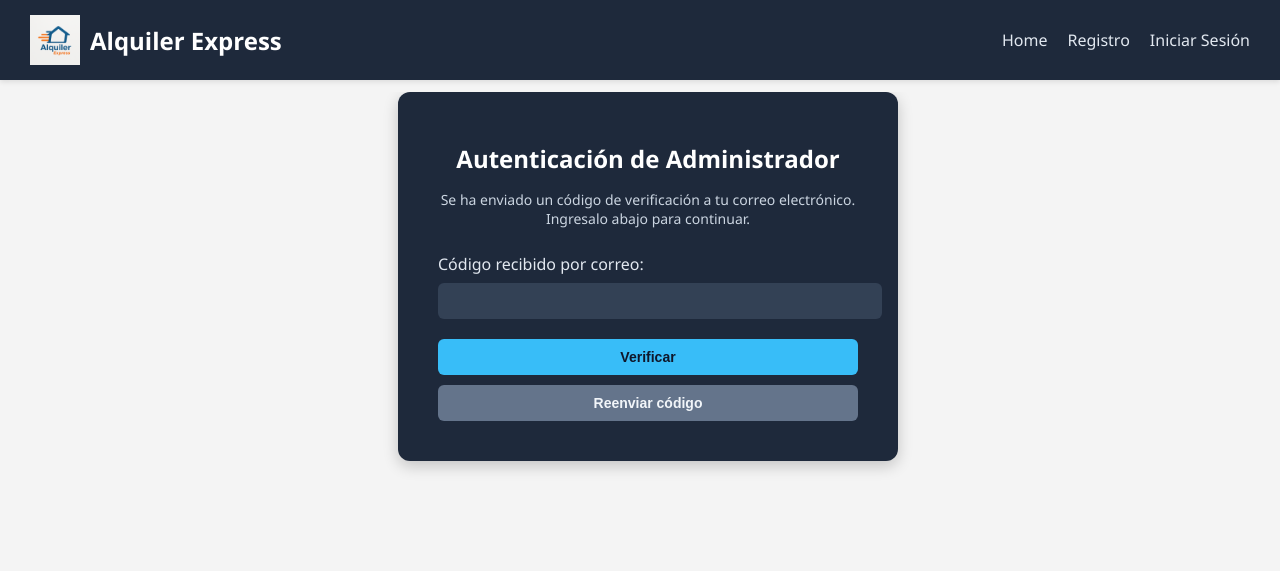
After one commit to tomaspaoletti00/Ingenieria-de-Software-2, a Django app: page /usuarios/verificar-token/ in a window 1280 px wide. The commit adds this page. Shown: the top 571 px of the page. Run offline with Django 5.2, Linux system fonts and the light colour scheme.

Commit message:
Agregue la autenticacion del admin y corregi algunos html y css

```diff
--- a/gestion_usuarios/urls.py
+++ b/gestion_usuarios/urls.py
@@ -15,6 +15,7 @@ urlpatterns = [
     path('perfil/editar/', views.editar_perfil, name='editar_perfil'),
     path('panel-admin/lista-empleados/', views.listar_empleados, name='lista-empleados'),
     path('panel-admin/lista-empleados/<int:user_id>/', views.detalle_empleado, name='detalle-empleado'),
-
+    path('verificar-token/', views.verificar_token, name='verificar-token'),
+    path('verificar-token/reenviar/', views.reenviar_token, name='reenviar-token'),
 
 ]
--- a/gestion_usuarios/views.py
+++ b/gestion_usuarios/views.py
@@ -8,6 +8,13 @@ from django.contrib.auth.decorators import user_passes_test
 from .models import Usuario
 from django.shortcuts import get_object_or_404
 from .forms import EditarPerfilForm
+import random
+from django.core.mail import send_mail
+from django.views.decorators.csrf import csrf_protect
+from django.utils import timezone
+from .models import TokenVerificacion
+from django.contrib import messages
+
 
 def home(request):
     return render(request, 'gestion_usuarios/home.html')
@@ -28,13 +35,34 @@ def login_usuario(request):
         password = request.POST.get('password')
         user = authenticate(request, username=username, password=password)
         if user is not None:
-            login(request, user)
+
             if user.is_superuser:
-                 return redirect('panel-admin')
-            elif user.is_staff:
-                 return redirect('panel-emp')
+                token_existente = TokenVerificacion.objects.filter(usuario=user).first()
+                if token_existente and not token_existente.expirado() and not token_existente.usado:
+                    messages.error(request, 'Ya se envió un token válido. Esperá que expire o usalo.')
+                    return redirect('verificar-token')
+
+                # Generar nuevo token
+                token = generar_token()
+
+                TokenVerificacion.objects.update_or_create(
+                    usuario=user,
+                    defaults={'token': token, 'creado_en': timezone.now(), 'usado': False}
+                )
+
+                send_mail(
+                    'Tu token de verificación',
+                    f'Tu código es: {token}',
+                    'no-reply@tuapp.com',
+                    [user.email],
+                    fail_silently=False,
+                )
+
+                request.session['pending_admin_id'] = user.id
+                return redirect('verificar-token')
             else:
-                 return redirect('listaInmuebles') # redirigí a la vista que quieras como home
+                login(request, user)
+                return redirect('listaInmuebles')
         else:
             messages.error(request, 'Usuario o contraseña incorrectos.')
     return render(request, 'gestion_usuarios/login.html')
@@ -106,3 +134,54 @@ def detalle_empleado(request, user_id):
 def listar_empleados(request):
     empleados = Usuario.objects.filter(is_staff=True, is_superuser=False)
     return render(request, 'gestion_usuarios/lista-empleados.html', {'empleados': empleados})
+
+def generar_token():
+    return str(random.randint(100000, 999999))
+
+
+def verificar_token(request):
+    if request.method == 'POST':
+        token_ingresado = request.POST.get('token')
+        user_id = request.session.get('pending_admin_id')
+        user = Usuario.objects.get(id=user_id)
+        token_obj = TokenVerificacion.objects.filter(usuario=user, usado=False).first()
+
+        if token_obj and not token_obj.expirado() and token_obj.token == token_ingresado:
+            token_obj.usado = True
+            token_obj.save()
+            login(request, user)
+            del request.session['pending_admin_id']
+            return redirect('panel-admin')
+        else:
+            messages.error(request, 'Token incorrecto o expirado.')
+    return render(request, 'gestion_usuarios/verificar-token.html')
+
+@csrf_protect
+def reenviar_token(request):
+    user_id = request.session.get('pending_admin_id')
+    if not user_id:
+        messages.error(request, "Sesión no válida.")
+        return redirect('login')
+
+    usuario = get_object_or_404(Usuario, id=user_id)
+
+    # Marcar el token anterior como usado
+    TokenVerificacion.objects.filter(usuario=usuario, usado=False).update(usado=True)
+
+    # Generar nuevo token
+    nuevo_token = generar_token()
+    TokenVerificacion.objects.update_or_create(
+        usuario=usuario,
+        defaults={'token': nuevo_token, 'creado_en': timezone.now(), 'usado': False}
+    )
+
+    send_mail(
+        'Nuevo código de verificación',
+        f'Tu nuevo código es: {nuevo_token}',
+        'no-reply@tuapp.com',
+        [usuario.email],
+        fail_silently=False,
+    )
+
+    messages.success(request, "Se envió un nuevo código a tu correo.")
+    return redirect('verificar-token')
--- a/sistema/settings.py
+++ b/sistema/settings.py
@@ -129,3 +129,5 @@ AUTH_USER_MODEL = 'gestion_usuarios.Usuario'
 
 MEDIA_URL = '/media/'
 MEDIA_ROOT = os.path.join(BASE_DIR, 'media')
+
+EMAIL_BACKEND = 'django.core.mail.backends.console.EmailBackend'
--- a/static/styles/base.css
+++ b/static/styles/base.css
@@ -46,7 +46,8 @@ body {
 }
 
 main {
-    padding: 40px;
+    padding-top: 12px;
+    padding-left: 16px;
 }
 
 .nav-logo {
--- /dev/null
+++ b/static/styles/verificar-token.css
@@ -0,0 +1,89 @@
+.token-container {
+    display: flex;
+    justify-content: center;
+    align-items: flex-start;
+    height: 60vh;  /* fijo, no min-height */
+    padding-top: 0px;
+    overflow: hidden;
+    overflow-x: hidden;
+}
+
+.token-form-box {
+    background-color: #1e293b;
+    padding: 30px 40px;
+    border-radius: 12px;
+    box-shadow: 0 5px 15px rgba(0,0,0,0.2);
+    width: 100%;
+    max-width: 420px;
+    text-align: center;
+    color: #e2e8f0;
+    overflow: hidden;
+    overflow-x: hidden;
+}
+
+.token-form-box h2 {
+    margin-bottom: 15px;
+    color: #ffffff;
+}
+
+.token-form-box p {
+    font-size: 14px;
+    color: #cbd5e1;
+    margin-bottom: 25px;
+}
+
+.token-form-box label {
+    display: block;
+    text-align: left;
+    margin-bottom: 8px;
+    font-weight: 500;
+    color: #e2e8f0;
+}
+
+.token-form-box input[type="text"] {
+    width: 100%;
+    padding: 10px 12px;
+    margin-bottom: 20px;
+    border: none;
+    border-radius: 6px;
+    background-color: #334155;
+    color: #f1f5f9;
+    font-size: 14px;
+}
+
+.token-form-box input[type="text"]:focus {
+    outline: 2px solid #38bdf8;
+}
+
+.token-form-box button {
+    background-color: #38bdf8;
+    color: #0f172a;
+    border: none;
+    padding: 10px 16px;
+    border-radius: 6px;
+    cursor: pointer;
+    font-size: 14px;
+    margin-bottom: 10px;
+    width: 100%;
+    font-weight: bold;
+    transition: background-color 0.2s ease-in-out;
+}
+
+.token-form-box button:hover {
+    background-color: #0ea5e9;
+}
+
+.token-form-box .resend-btn {
+    background-color: #64748b;
+    color: #f1f5f9;
+}
+
+.token-form-box .resend-btn:hover {
+    background-color: #475569;
+}
+
+.error-message {
+    color: #f87171;
+    font-size: 13px;
+    margin-top: 8px;
+}
--- a/templates/base.html
+++ b/templates/base.html
@@ -1,11 +1,13 @@
 {% load static %}
 <!DOCTYPE html>
+    <link rel="stylesheet" href="{% static 'styles/base.css' %}">
 <html lang="en">
 <head>
     <meta charset="UTF-8">
     <meta name="viewport" content="width=device-width, initial-scale=1.0">
     <title>Alquier Express Inicio</title>
     <link rel="stylesheet" href="{% static 'styles/base.css' %}">
+
 </head>
 <body>
     <nav class="navbar">
@@ -34,6 +36,9 @@
         </div>
     </nav>
 
+
+
+    <main>
            {% if messages %}
   <div class="mensajes">
     {% for message in messages %}
@@ -43,8 +48,6 @@
     {% endfor %}
   </div>
 {% endif %}
-
-    <main>
     {% block content %}
 
     {% endblock %}
--- /dev/null
+++ b/templates/gestion_usuarios/verificar-token.html
@@ -0,0 +1,28 @@
+{% extends 'base.html' %}
+{% load static %}
+{% block content %}
+<link rel="stylesheet" href="{% static 'styles/verificar-token.css' %}">
+
+
+<div class="token-container">
+    <div class="token-form-box">
+        <h2>Autenticación de Administrador</h2>
+        <p>Se ha enviado un código de verificación a tu correo electrónico. Ingresalo abajo para continuar.</p>
+
+        <!-- Formulario de verificación -->
+        <form method="post" action="{% url 'verificar-token' %}">
+            {% csrf_token %}
+            <label for="token">Código recibido por correo:</label>
+            <input type="text" name="token" id="token" required>
+            <button type="submit">Verificar</button>
+        </form>
+
+        <!-- Botón separado para reenviar -->
+        <form method="post" action="{% url 'reenviar-token' %}">
+            {% csrf_token %}
+            <button type="submit" class="resend-btn">Reenviar código</button>
+        </form>
+
+    </div>
+</div>
+{% endblock %}
```
Also changed, not shown: other parts of static/styles/base.css (+58 -7 lines), gestion_usuarios/models.py (+14 -1 lines), static/styles/registro.css (+37 -4 lines), templates/gestion_usuarios/registro.html (+18 -17 lines), db.sqlite3, gestion_usuarios/migrations/0002_tokenverificacion.py (added). Lines whose indentation alone changed are shown as unchanged.
